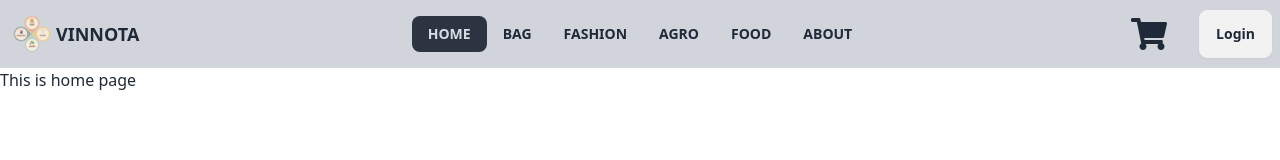
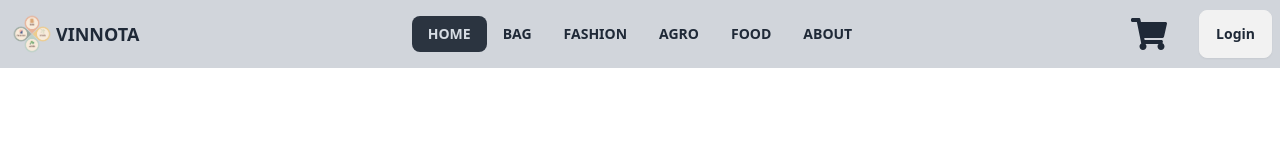
Before and after one commit to shahadat52/Bag-house-client, a React (Vite) app: page / in a window 1280 px wide. Shown: the top 160 px of the page. Built offline with nearby package versions, Linux system fonts and the light colour scheme.

Commit message:
opening page set

```diff
--- a/src/main.tsx
+++ b/src/main.tsx
@@ -18,8 +18,8 @@ createRoot(document.getElementById('root')!).render(
     <BrowserRouter>
       <Routes>
         <Route path="/" element={<MainLayout />}>
-          <Route index element={<Home />} /> {/* Default child route */}
-          <Route path="bag" element={<Bag />} />
+          <Route element={<Home />} /> {/* Default child route */}
+          <Route index path="bag" element={<Bag />} />
           <Route path="fashion" element={<Fashion />} />
           <Route path="food" element={<Food />} />
           <Route path="agro" element={<Agro />} />
```
